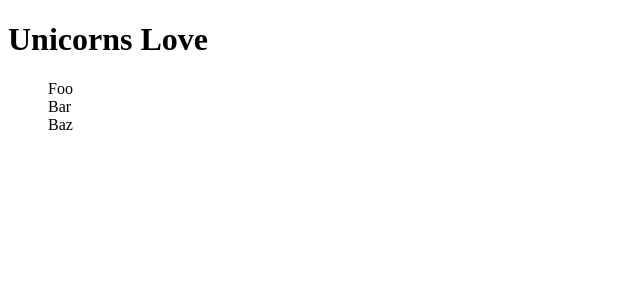
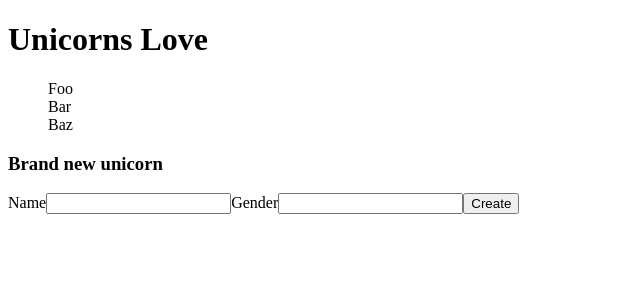
Before and after one commit to theFreedomBanana/unicorns, an Angular app: page / in a window 1280 px wide. Shown: the top 300 px of the page, without its empty margins (0-640 px from the left). Built offline with nearby package versions, Linux system fonts and the light colour scheme.

Commit message:
create unicorn: add form with name and gender input

```diff
--- a/src/app/app.component.html
+++ b/src/app/app.component.html
@@ -1,5 +1,6 @@
 <div>
 
+  <div>
     <h1>
       Unicorns Love
     </h1>
@@ -7,5 +8,17 @@
     <ul>
       <li *ngFor="let unicorn of unicorns">{{unicorn.name}}</li>
     </ul>
+  </div>
+
+  <div>
+    <h3>Brand new unicorn</h3>
+    <form (ngSubmit)="createUnicorn()">
+      <label for="name">Name</label>
+      <input id="name" name="name" [(ngModel)]="newUnicorn.name">
+      <label for="gender">Gender</label>
+      <input id="gender" name="gender" [(ngModel)]="newUnicorn.gender">
+      <button type="submit">Create</button>
+    </form>
+  </div>
 
 </div>
--- a/src/app/app.component.ts
+++ b/src/app/app.component.ts
@@ -27,6 +27,14 @@ export class AppComponent {
     }
   ]
 
+  newUnicorn: Unicorn = {};
+
   constructor() {}
 
+  createUnicorn(): void {
+    console.log("newUnicorn: ", this.newUnicorn);
+    this.unicorns.push(this.newUnicorn);
+    this.newUnicorn = {};
+  }
+
 }
--- a/src/app/definitions.ts
+++ b/src/app/definitions.ts
@@ -2,6 +2,6 @@ export class Unicorn {
   constructor(
     name: string,
     gender: string,
-    color: string
+    color?: string
   ) {}
 }
```
Lines whose indentation alone changed are shown as unchanged.
